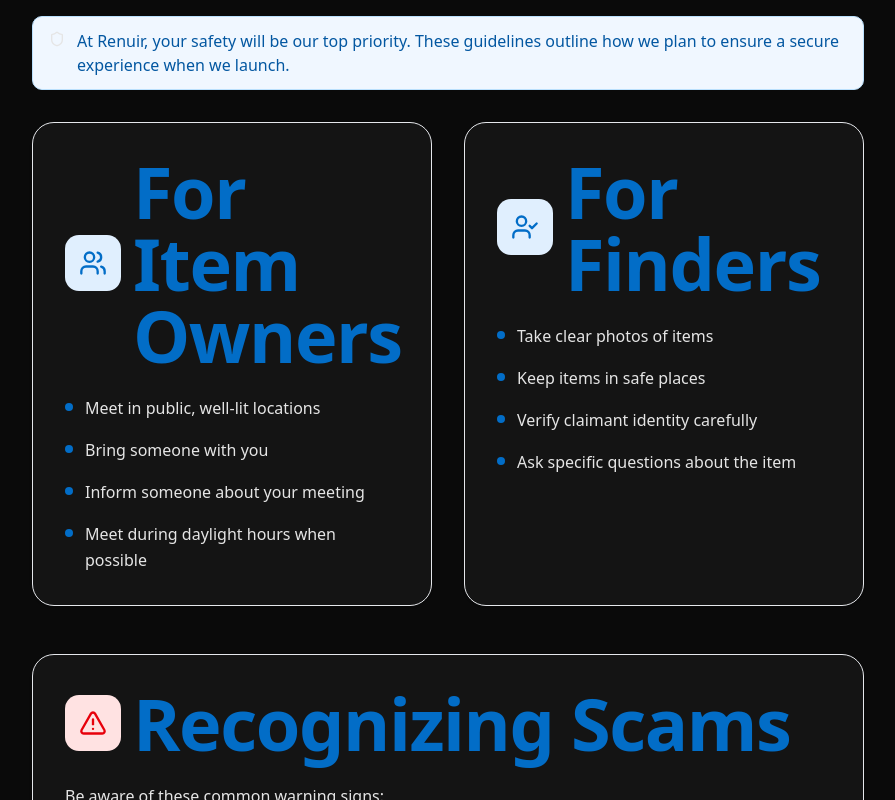
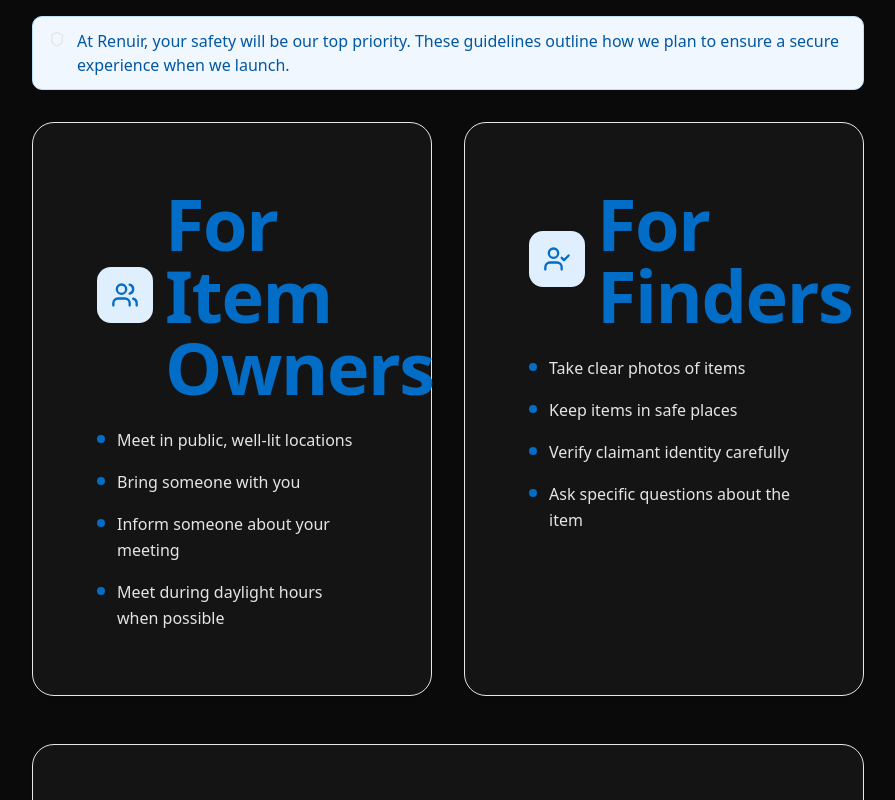
Before and after one commit to opemati90/renuir-website-waitlist, a Next.js app: page /safety in a window 1280 px wide. Shown: the part 420-1220 px from the top of the page, without its empty margins (192-1087 px from the left). Built offline with nearby package versions, Linux system fonts and the light colour scheme; no server answers.

Commit message:
Fix ui/card motion typing error in Vercel build
- Replace motion.div with plain div to avoid onDrag type conflicts
- Ensure Card renders children (policy pages rely on this)
- Keep shadcn-compatible CardContent exports

```diff
--- a/components/ui/card.tsx
+++ b/components/ui/card.tsx
@@ -1,31 +1,36 @@
 "use client";
 
 import * as React from "react";
-import { motion } from "framer-motion";
 import { cn } from "@/lib/utils";
 
-export interface CardProps extends React.HTMLAttributes<HTMLDivElement> {
+interface CardProps extends React.HTMLAttributes<HTMLDivElement> {
   hover?: boolean;
+  children: React.ReactNode;
 }
 
-export const Card = ({ hover = true, className, ...props }: CardProps) => {
+export const Card: React.FC<CardProps> = ({
+  hover = true,
+  className,
+  children,
+  ...props
+}) => {
   return (
-    <motion.div
-      whileHover={hover ? { scale: 1.05, y: -4 } : undefined}
-      transition={{ type: "spring", stiffness: 300, damping: 20 }}
+    <div
       className={cn(
-        "rounded-3xl bg-[#141414] border border-white/10 shadow-lg",
+        "p-8 rounded-3xl bg-[#141414] border border-white/10 shadow-lg",
         hover &&
-          "hover:border-[#026dc7]/50 hover:shadow-xl hover:shadow-[#026dc7]/10",
+          "hover:border-[#026dc7]/50 hover:shadow-xl hover:shadow-[#026dc7]/10 hover:scale-[1.05] hover:-translate-y-1",
         "transition-all duration-500",
         className
       )}
       {...props}
-    />
+    >
+      {children}
+    </div>
   );
 };
 
-// Shadcn-compatible subcomponents (used across policy/info pages)
+// Shadcn-compatible subcomponents (used by policy pages)
 export const CardHeader = ({
   className,
   ...props
@@ -38,10 +43,7 @@
   ...props
 }: React.HTMLAttributes<HTMLHeadingElement>) => (
   <h3
-    className={cn(
-      "text-2xl font-semibold leading-none tracking-tight text-white",
-      className
-    )}
+    className={cn("text-2xl font-semibold leading-none tracking-tight", className)}
     {...props}
   />
 );
@@ -50,19 +52,19 @@
   className,
   ...props
 }: React.HTMLAttributes<HTMLParagraphElement>) => (
-  <p className={cn("text-sm text-[#9ca3af]", className)} {...props} />
+  <p className={cn("text-sm text-muted-foreground", className)} {...props} />
 );
 
 export const CardContent = ({
   className,
   ...props
 }: React.HTMLAttributes<HTMLDivElement>) => (
-  <div className={cn("p-6", className)} {...props} />
+  <div className={cn("p-6 pt-0", className)} {...props} />
 );
 
 export const CardFooter = ({
   className,
   ...props
 }: React.HTMLAttributes<HTMLDivElement>) => (
-  <div className={cn("flex items-center p-6", className)} {...props} />
+  <div className={cn("flex items-center p-6 pt-0", className)} {...props} />
 );
```
Also changed, not shown: components/ui/badge.tsx (+9 -4 lines).
